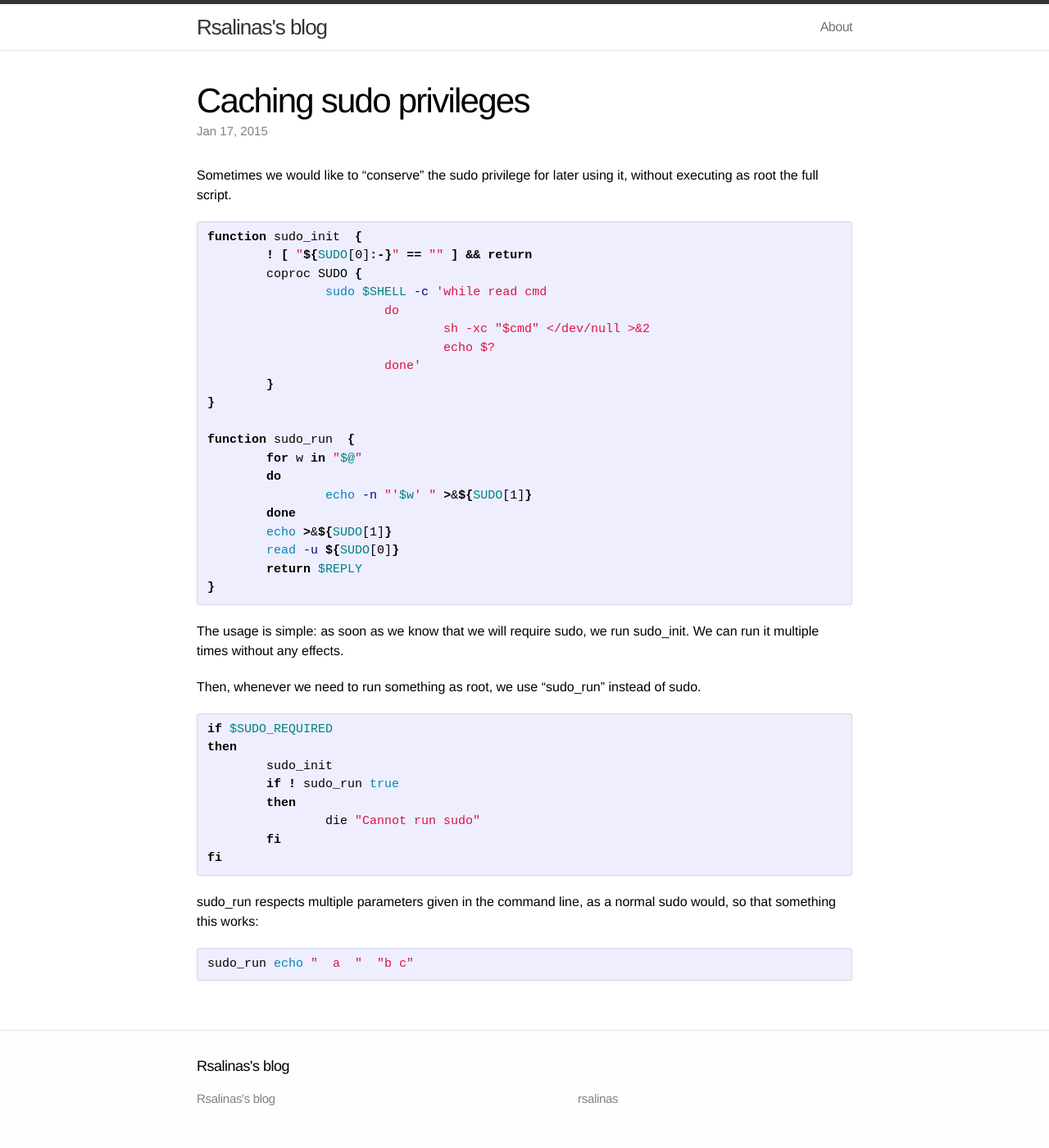
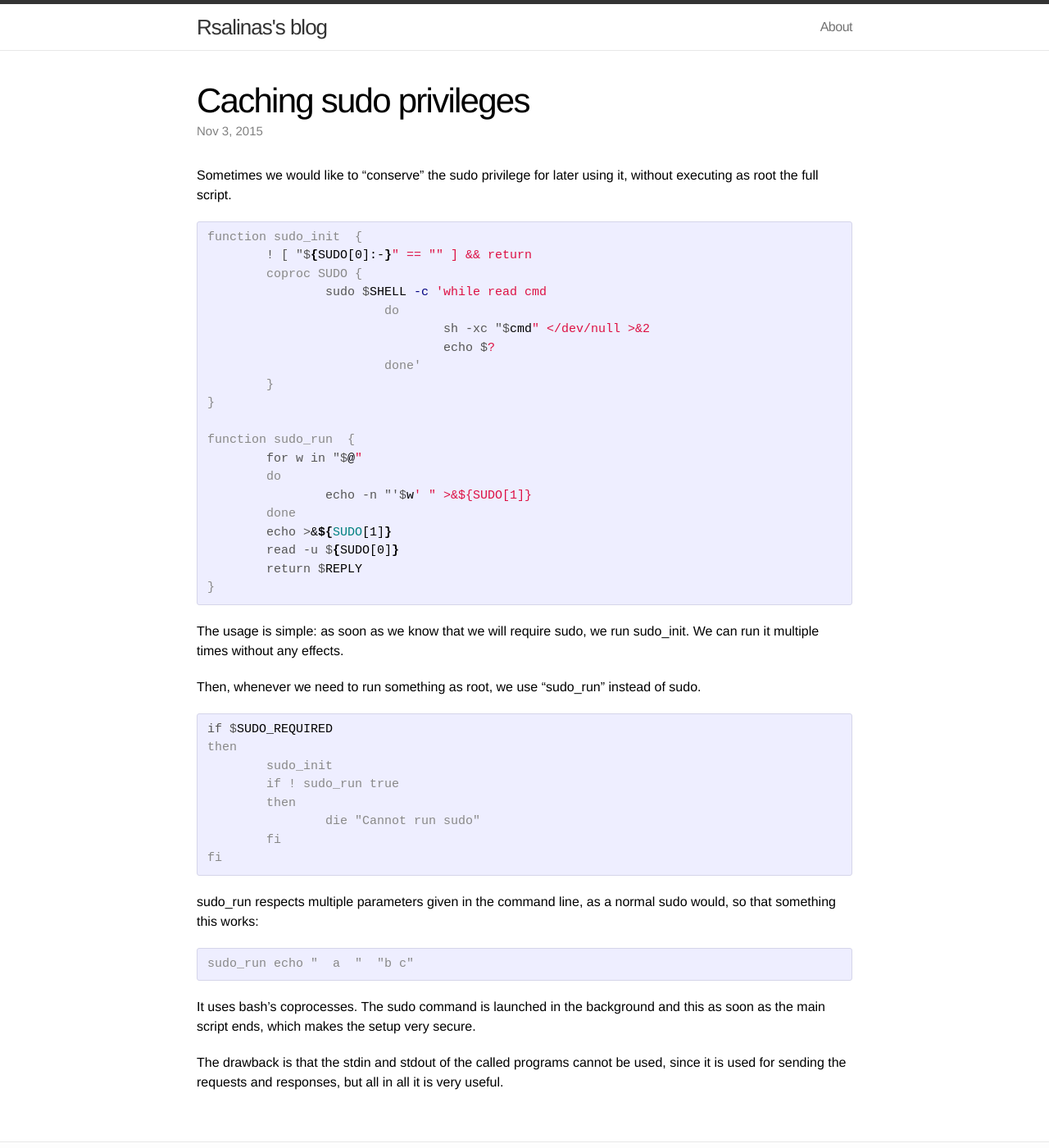
Before and after one commit to rsalinas/rsalinas.github.io, a Jekyll site: the page built from _posts/2015-11-03-caching-sudo.md, in a window 1280 px wide and 1400 px high. Shown: the whole window at 82% size. Built offline with Jekyll 4.4.1, drawn with Linux system fonts in a browser that asks for light colours.

Commit message:
More on post caching sudo

```diff
--- a/_posts/2015-11-03-caching-sudo.md
+++ b/_posts/2015-11-03-caching-sudo.md
@@ -1,13 +1,13 @@
 ---
 layout: post
 title:  "Caching sudo privileges"
-date:   2015-01-17 12:17:31
+date:   2015-11-03 21:00
 categories: Linux sudo root
 ---
 
 Sometimes we would like to "conserve" the sudo privilege for later using it, without executing as root the full script.
 
-{% highlight shell %}
+{% highlight console %}
 function sudo_init  {
 	! [ "${SUDO[0]:-}" == "" ] && return
 	coproc SUDO {
@@ -35,7 +35,7 @@ The usage is simple: as soon as we know that we will require sudo, we run sudo_i
 Then, whenever we need to run something as root, we use "sudo_run" instead of sudo.
 
 
-{% highlight shell %}
+{% highlight console %}
 if $SUDO_REQUIRED
 then
 	sudo_init
@@ -50,6 +50,10 @@ fi
 sudo_run respects multiple parameters given in the command line, as a normal sudo would, so that something this works:
 
 
-{% highlight shell %}
+{% highlight console %}
 sudo_run echo "  a  "  "b c"
 {% endhighlight %}
+
+It uses bash's coprocesses.  The sudo command is launched in the background and this as soon as the main script ends, which makes the setup very secure.
+
+The drawback is that the stdin and stdout of the called programs cannot be used, since it is used for sending the requests and responses, but all in all it is very useful.
```
Also changed, not shown: _posts/2015-11-01-abc.md (deleted, +0 -1 lines), _posts/2015-11-02-using-this.md (deleted, +0 -1 lines).
